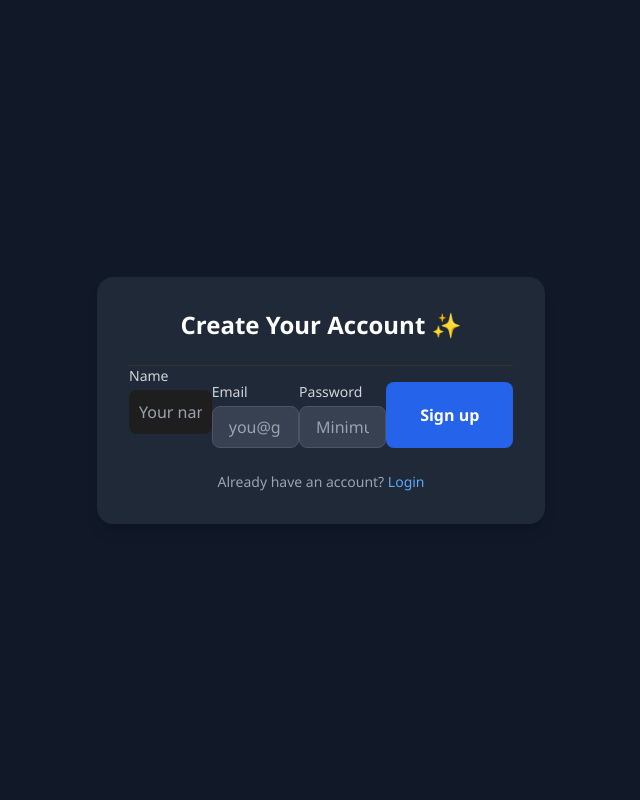
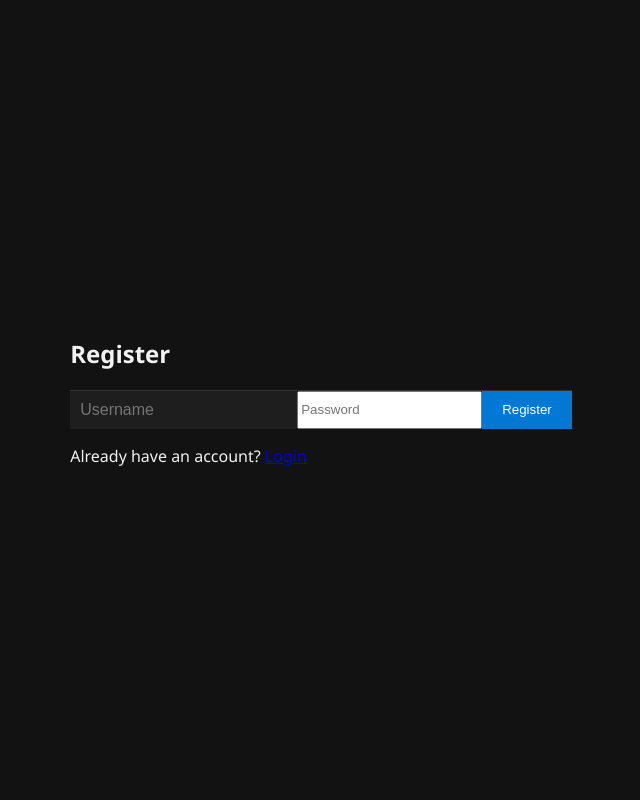
Before and after one commit to mdafsahuzzamanswachha-blip/Talk-to-Connect, a Flask app: template templates/register.html in a window 1280 px wide. Shown: the whole page, without its empty margins (319-959 px from the left). Run offline with Flask 3, Linux system fonts and the light colour scheme; the template is opened without the code that fills it, so the values that code supplies are empty; some libraries are stand-ins or nearby versions.

Commit message:
Update register.html

```diff
--- a/templates/register.html
+++ b/templates/register.html
@@ -1,79 +1,19 @@
-<!doctype html>
+<!DOCTYPE html>
 <html lang="en">
 <head>
-  <meta charset="utf-8" />
-  <title>TC Chat - Register</title>
-
-  <!-- Google Fonts -->
-  <link href="https://fonts.googleapis.com/css2?family=Inter:wght@400;500;600;700&display=swap" rel="stylesheet" />
-
-  <!-- Tailwind CSS -->
-  <script src="https://cdn.tailwindcss.com"></script>
-
-  <!-- Custom CSS (optional if you want overrides) -->
-  <link rel="stylesheet" href="/static/css/style.css" />
+  <meta charset="UTF-8" />
+  <title>Register | Talkto Connect</title>
+  <link rel="stylesheet" href="{{ url_for('static', filename='style.css') }}" />
 </head>
-<body class="bg-gray-900 flex items-center justify-center h-screen font-inter">
-  <div class="w-full max-w-md bg-gray-800 p-8 rounded-2xl shadow-lg">
-    <h2 class="text-2xl font-bold text-center text-white mb-6">Create Your Account ✨</h2>
-
-    {% if error %}
-      <div class="mb-4 text-red-400 text-sm bg-red-900/30 px-3 py-2 rounded">
-        {{ error }}
-      </div>
-    {% endif %}
-
-    <form method="POST" action="/register" class="space-y-4">
-      <!-- Name -->
-      <div>
-        <label class="block text-sm font-medium text-gray-300 mb-1">Name</label>
-        <input
-          type="text"
-          name="username"
-          placeholder="Your name"
-          required
-          class="w-full px-4 py-2 rounded-lg bg-gray-700 text-gray-100 border border-gray-600 placeholder-gray-400 focus:outline-none focus:ring-2 focus:ring-blue-500"
-        />
-      </div>
-
-      <!-- Email -->
-      <div>
-        <label class="block text-sm font-medium text-gray-300 mb-1">Email</label>
-        <input
-          type="email"
-          name="email"
-          placeholder="you@gmail.com"
-          required
-          class="w-full px-4 py-2 rounded-lg bg-gray-700 text-gray-100 border border-gray-600 placeholder-gray-400 focus:outline-none focus:ring-2 focus:ring-blue-500"
-        />
-      </div>
-
-      <!-- Password -->
-      <div>
-        <label class="block text-sm font-medium text-gray-300 mb-1">Password</label>
-        <input
-          type="password"
-          name="password"
-          placeholder="Minimum 6 characters"
-          required
-          class="w-full px-4 py-2 rounded-lg bg-gray-700 text-gray-100 border border-gray-600 placeholder-gray-400 focus:outline-none focus:ring-2 focus:ring-blue-500"
-        />
-      </div>
-
-      <!-- Submit -->
-      <button
-        type="submit"
-        class="w-full py-2 bg-blue-600 hover:bg-blue-500 rounded-lg text-white font-semibold transition"
-      >
-        Sign up
-      </button>
+<body class="auth">
+  <div class="auth-container">
+    <h2>Register</h2>
+    <form method="POST">
+      <input type="text" name="username" placeholder="Username" required />
+      <input type="password" name="password" placeholder="Password" required />
+      <button type="submit">Register</button>
     </form>
-
-    <!-- Footer -->
-    <p class="text-center text-sm text-gray-400 mt-6">
-      Already have an account?
-      <a href="/login" class="text-blue-400 hover:underline">Login</a>
-    </p>
+    <p>Already have an account? <a href="/login">Login</a></p>
   </div>
 </body>
 </html>
```
